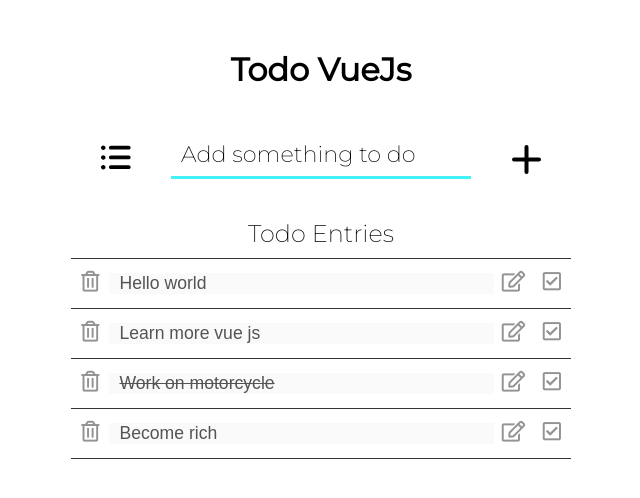
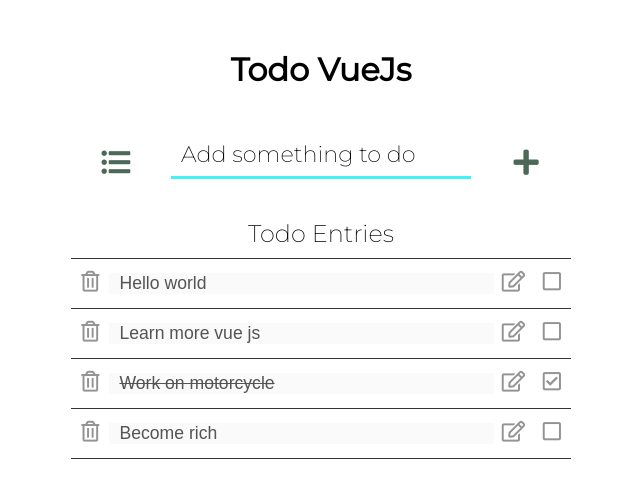
Before and after one commit to irosgrim/irosgrim.github.io, a plain HTML site: page todo/index.html in a window 1280 px wide. Shown: the full height of the page, 319-959 px from the left. Drawn offline with nearby package versions, Linux system fonts and the light colour scheme.

Commit message:
refactoring

```diff
--- a/todo/js/components/TodoControls.js
+++ b/todo/js/components/TodoControls.js
@@ -19,13 +19,7 @@
 	template: `
     <div class="controls">
 				<div class="controls__btn" v-on:click="showOrHide">
-					<svg xmlns="http://www.w3.org/2000/svg" width="30" height="25">
-						<path
-							fill="#000"
-							fill-rule="nonzero"
-							d="M27.75 4.5H9.825A1.857 1.857 0 0 1 7.95 2.625c0-1.05.825-1.875 1.875-1.875H27.75c1.05 0 1.875.825 1.875 1.875S28.8 4.5 27.75 4.5zm1.875 7.875c0-1.05-.825-1.875-1.875-1.875H9.825c-1.05 0-1.875.825-1.875 1.875s.825 1.875 1.875 1.875H27.75c1.05 0 1.875-.825 1.875-1.875zm0 9.75c0-1.05-.825-1.875-1.875-1.875H9.825c-1.05 0-1.875.825-1.875 1.875S8.775 24 9.825 24H27.75c1.05 0 1.875-.825 1.875-1.875zM4.5 2.625c0-1.275-.975-2.25-2.25-2.25C1.05.375 0 1.35 0 2.625c0 1.2.975 2.25 2.25 2.25S4.5 3.9 4.5 2.625zm0 9.75c0-1.275-.975-2.25-2.25-2.25-1.2 0-2.25.975-2.25 2.25 0 1.2.975 2.25 2.25 2.25s2.25-.975 2.25-2.25zm0 9.75c0-1.275-.975-2.25-2.25-2.25-1.2 0-2.25.975-2.25 2.25 0 1.2.975 2.25 2.25 2.25s2.25-.975 2.25-2.25z"
-						/>
-					</svg>
+				<i class="fas fa-list-ul"></i>
 				</div>
 				<input
 					type="text"
@@ -37,17 +31,7 @@
                     v-on:keyup.enter="submitNote(this.value)"
 				/>
 				<div class="controls__btn" v-on:click="submitNote(this.value)">
-					<svg xmlns="http://www.w3.org/2000/svg" width="29" height="29">
-						<g
-							fill="none"
-							fill-rule="nonzero"
-							stroke="#000"
-							stroke-linecap="round"
-							stroke-width="4"
-						>
-							<path d="M2 14.5h25M14.5 2v25" />
-						</g>
-					</svg>
+				<i class="fas fa-plus"></i>
 				</div>
 			</div>
     `
--- a/todo/js/components/TodoEntry.js
+++ b/todo/js/components/TodoEntry.js
@@ -24,11 +24,16 @@
 			this.$emit('editednote', this.editedNote);
 		}
 	},
+	computed: {
+		checkIcon: function() {
+			return this.done === true ? 'far fa-check-square' : 'far fa-square';
+		}
+	},
 	template: `
 	<div>
 	  <div class="todo-container__entry">
 	    <div class="entry__btn" v-on:click="deleteClicked">
-	      <i class="far fa-trash-alt">
+	      <i class="far fa-trash-alt danger">
 	      </i>
 	    </div>
 	    <div class="entry__text">
@@ -44,8 +49,8 @@
 	      </i>
 	    </div>
 	    <div class="entry__btn" v-on:click="doneClicked">
-	      <i class="far fa-check-square">
-	      </i>
+	      <i v-bind:class="checkIcon">
+				</i>
 	    </div>
       </div>
 	</div>
--- a/todo/style/main.scss
+++ b/todo/style/main.scss
@@ -27,6 +27,7 @@
 			width: 50px;
 			height: 40px;
 			text-align: center;
+			font-size: 1.8rem;
 			color: #4b6858;
 			padding-top: 6px;
 			transition: 0.5s;
@@ -123,3 +124,7 @@
 	text-decoration: line-through;
 	font-style: italic;
 }
+
+.danger:hover {
+	color: #f76503;
+}
```
Also changed, not shown: todo/style/main.css, 1 other file.
